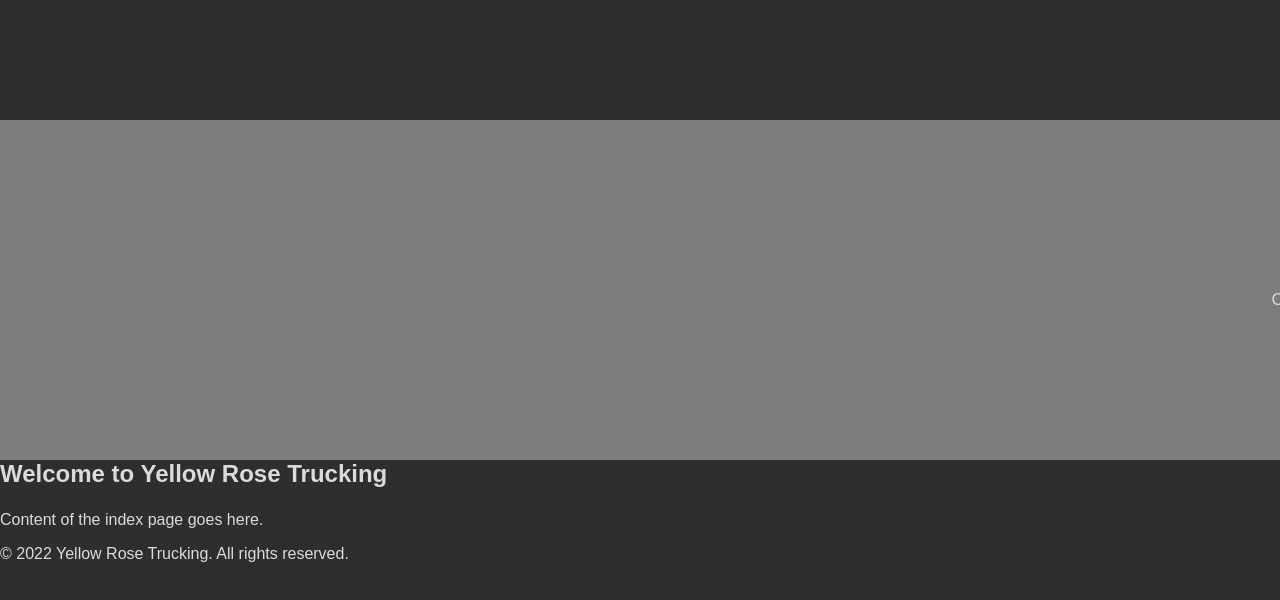
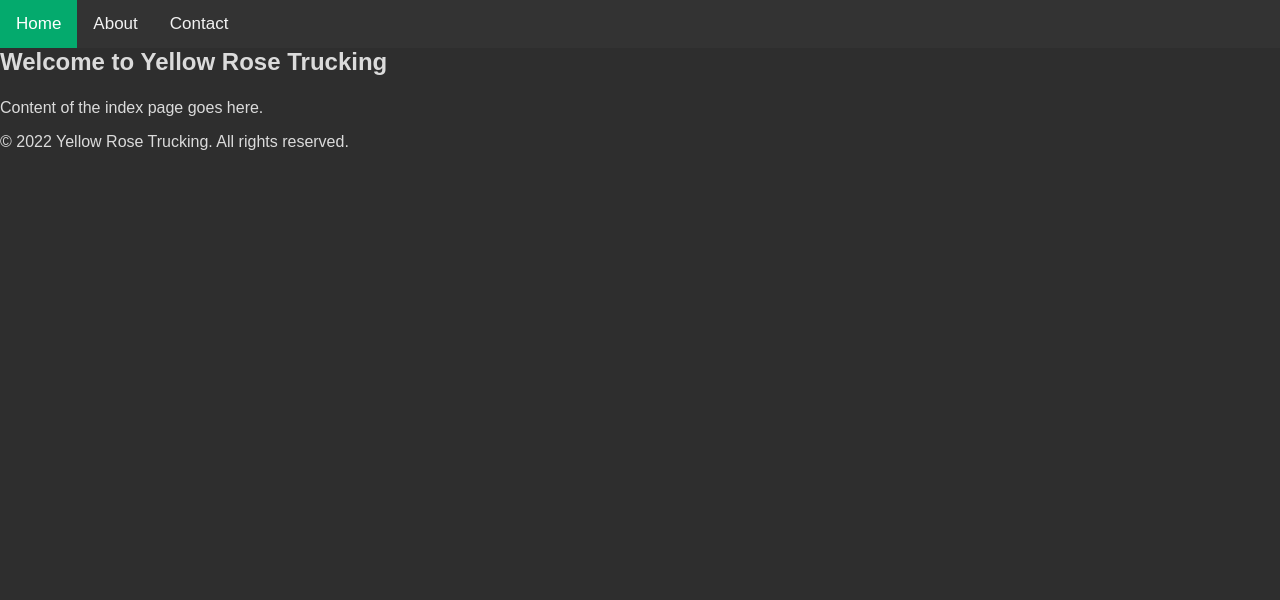
Before and after one commit to TinkTinkTonk/YellowRose, a plain HTML site: page index.html in a window 1280 px wide. Drawn offline with Linux system fonts and the light colour scheme.

Commit message:
adding top bar

```diff
--- a/styles.css
+++ b/styles.css
@@ -22,29 +22,32 @@ h1 {
 	margin-bottom: 20px;
 }
 
+/* Add a black background color to the top navigation */
 .topnav {
+    background-color: #333;
     overflow: hidden;
-  background-color: #7c7c7c;
-  text-align: right;
+  }
 
-}
+  /* Style the links inside the navigation bar */
   .topnav a {
     float: left;
-  display: block;
-  color: #dbdbdb;
-  text-align: right;
-  padding: 50px 50px;
+    color: #f2f2f2;
+    text-align: center;
+    padding: 14px 16px;
     text-decoration: none;
     font-size: 17px;
-  width: 100%;
   }
+
+  /* Change the color of links on hover */
   .topnav a:hover {
-  background-color: #2e2e2e;
-  color: #dbdbdb;
+    background-color: #ddd;
+    color: black;
   }
+
+  /* Add a color to the active/current link */
   .topnav a.active {
-  background-color: #2e2e2e;
-  color: #dbdbdb;
+    background-color: #04AA6D;
+    color: white;
   }
 /* Style paragraphs */
 p {
```
Lines whose indentation alone changed are shown as unchanged.
